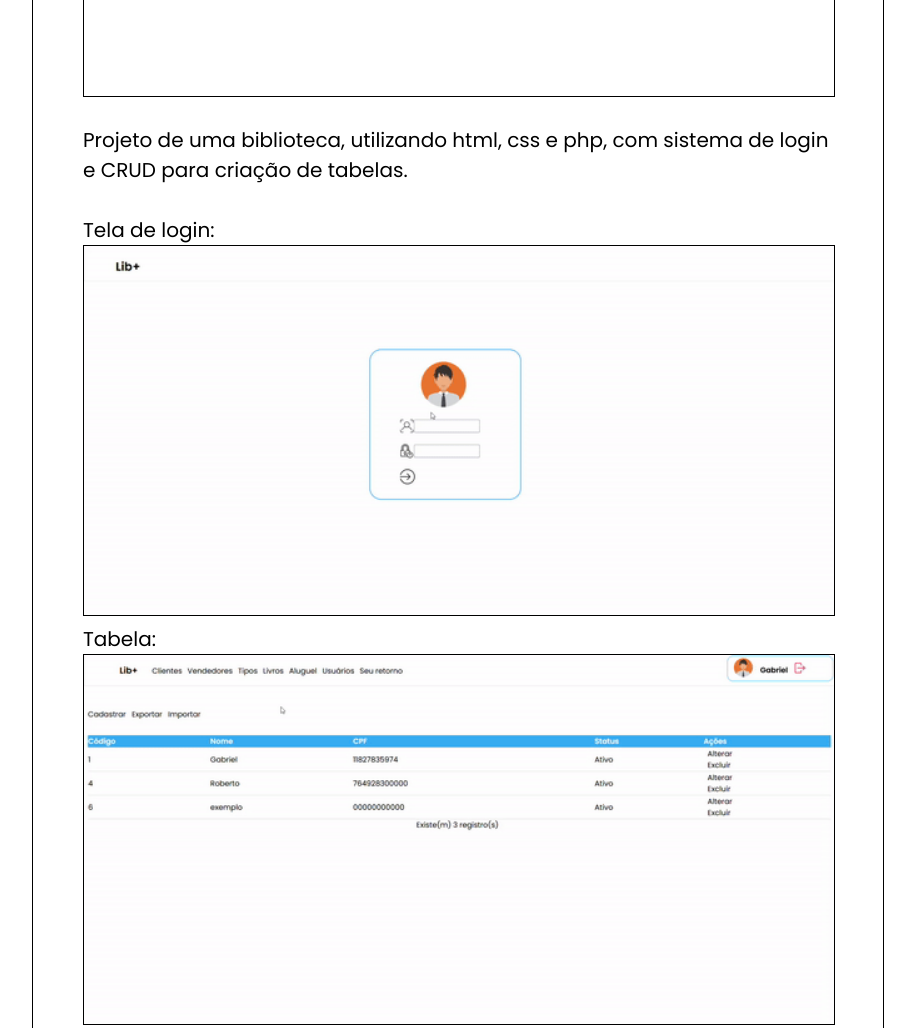
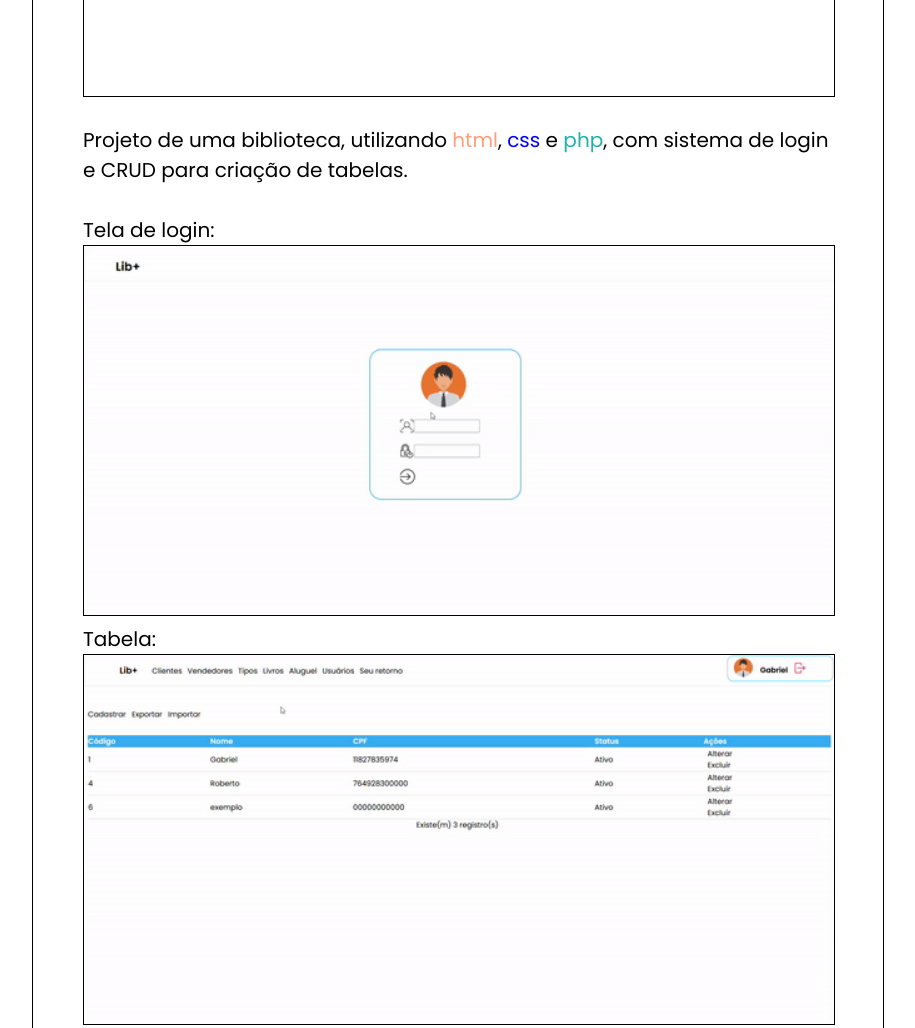
Before and after one commit to patriciogabriel/patriciogabriel.github.io, a plain HTML site: page biblioteca.html in a window 1280 px wide. Shown: the part 500-1528 px from the top of the page, without its empty margins (182-1097 px from the left). Drawn offline with Linux system fonts and the light colour scheme.

Commit message:
Melhoras no text da pagina biblioteca.html

```diff
--- a/biblioteca.html
+++ b/biblioteca.html
@@ -21,7 +21,7 @@
         <section class="preview">
             <a class="preview-link" href="projetos.html"> Biblioteca <img class="icon-link" src="imagens/link-up.png" alt="icon-link"></a>
             <img class="preview-img" src="imagens/loginbiblioteca.png" alt="login-biblioteca">
-            <p class="preview-teaser"> Projeto de uma biblioteca, utilizando html, css e php, com sistema de login e CRUD para criação de tabelas. <br><br> Tela de login: <img class="login-library" src="imagens/login.gif" alt="tela-login"> <br> Tabela: <img class="table-library" src="imagens/tabela.gif" alt="tela-tabela">  <br> Sistema de permissões: <img class="admin-library" src="imagens/admin.gif" alt="gif-user"></p>
+            <p class="preview-teaser"> Projeto de uma biblioteca, utilizando <span style="color: lightsalmon;">html</span>, <span style="color: blue;">css</span> e <span style="color: lightseagreen;">php</span>, com sistema de login e CRUD para criação de tabelas. <br><br> Tela de login: <img class="login-library" src="imagens/login.gif" alt="tela-login"> <br> Tabela: <img class="table-library" src="imagens/tabela.gif" alt="tela-tabela">  <br> Sistema de permissões: <img class="admin-library" src="imagens/admin.gif" alt="gif-user"></p>
             <section class="preview-meta">
                 <span class="author-name"> Gabriel Patricio - </span>
                 <time class="preview-date" datetime="2024-05-30 00:00:00 +0000">30 de Maio de 2024</time>
```
